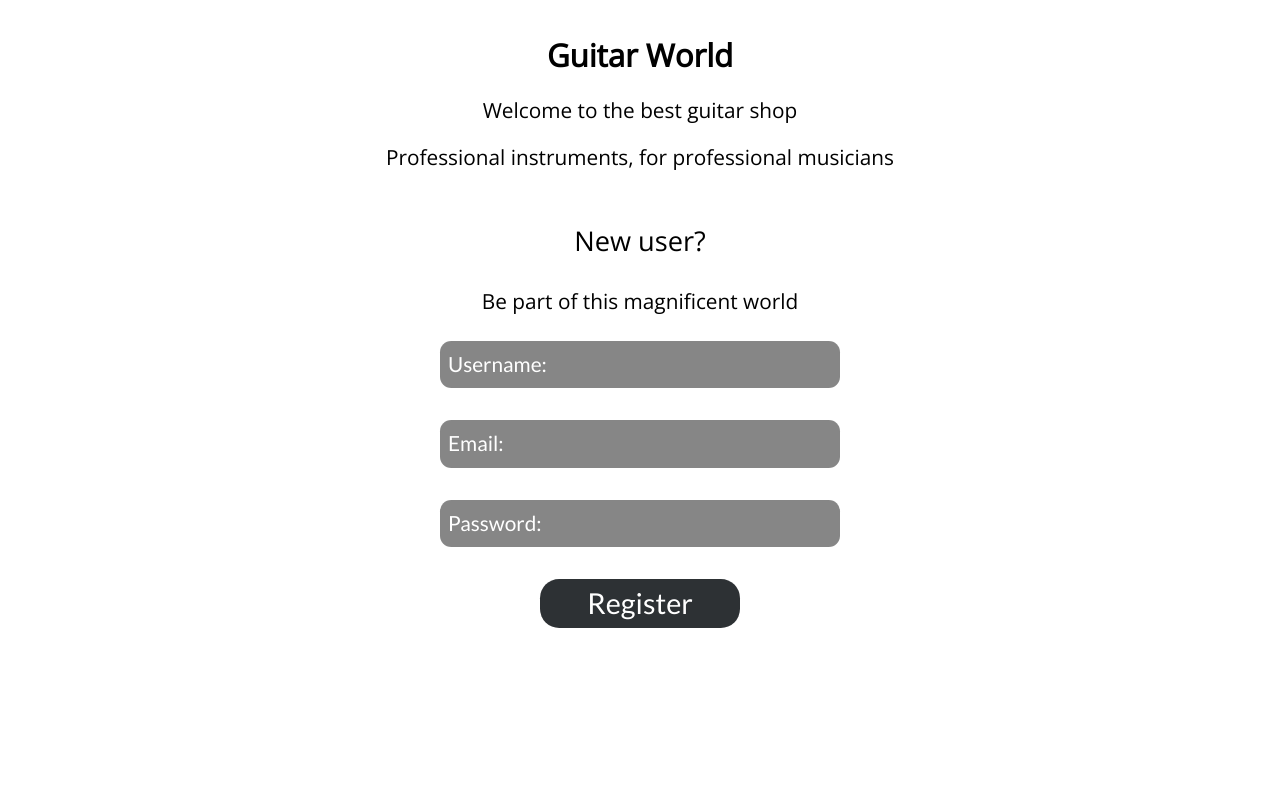
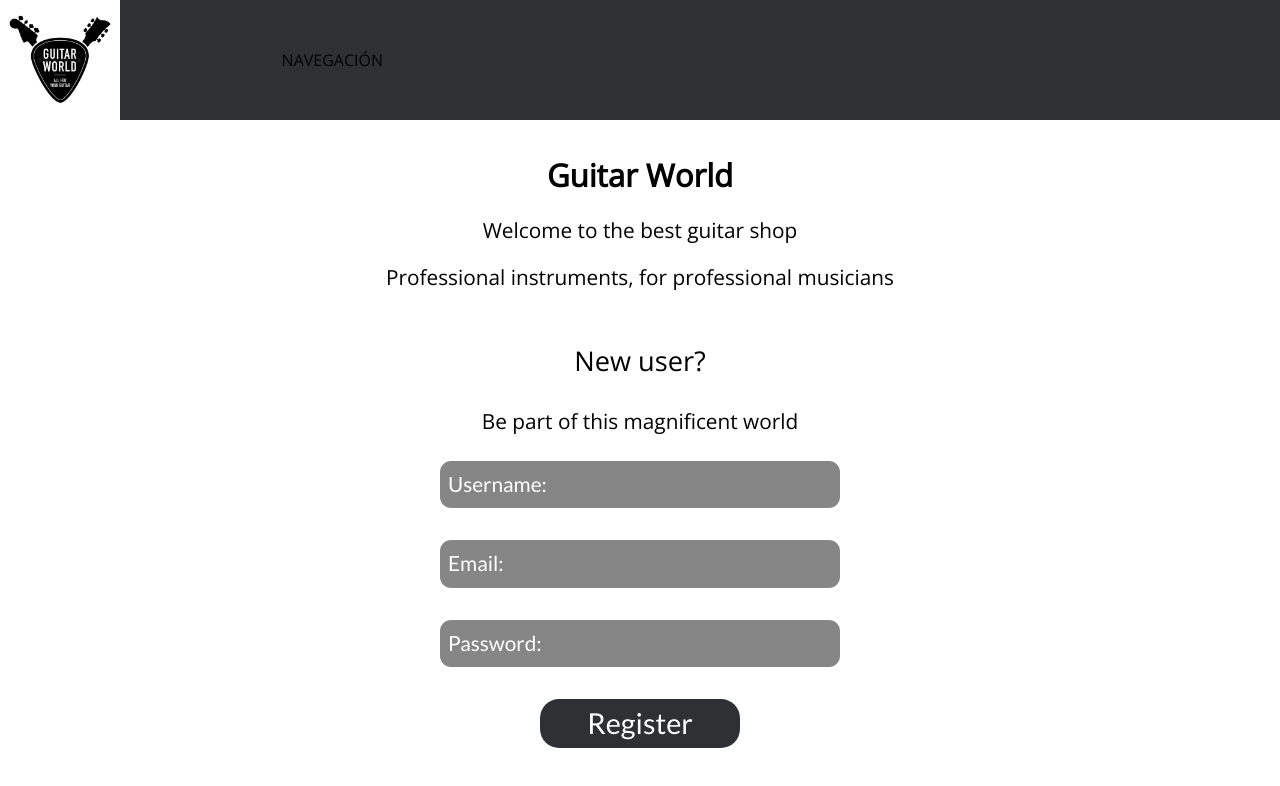
Before and after one commit to isdi-coders-2023/Leandro-Lupano-Final-Project-front-202301-mad, a React (Create React App) app: page / in a window 1280 px wide. Shown: the top 786 px of the page. Built offline with nearby package versions, Linux system fonts and the light colour scheme.

Commit message:
🏗️ Add header component

```diff
--- a/src/components/app/App.tsx
+++ b/src/components/app/App.tsx
@@ -1,8 +1,10 @@
 import { AppRouter } from '../app.router/app.router';
+import Header from '../header/header';
 
 function App() {
   return (
     <div className="App">
+      <Header></Header>
       <AppRouter></AppRouter>
     </div>
   );
--- /dev/null
+++ b/src/components/header/header.style.module.scss
@@ -0,0 +1,40 @@
+.header {
+  display: flex;
+  flex-direction: row;
+  height: 100px;
+  background-color: hsl(210, 11, 15, 0.95);
+
+  .headerLogo {
+    width: 35%;
+
+    .headerLogoImg {
+      width: 100px;
+    }
+  }
+
+  .headerNavMenu {
+    display: flex;
+    flex-direction: row;
+    align-items: center;
+    width: 65%;
+  }
+}
+
+@media screen and (min-width: 700px) {
+  .header {
+    height: 120px;
+    gap: 2rem;
+
+    .headerLogo {
+      width: 20%;
+
+      .headerLogoImg {
+        width: 120px;
+      }
+    }
+
+    .headerNavMenu {
+      width: 80%;
+    }
+  }
+}
--- /dev/null
+++ b/src/components/header/header.tsx
@@ -0,0 +1,19 @@
+import style from './header.style.module.scss';
+
+export default function Header() {
+  return (
+    <header className={style.header}>
+      <div className={style.headerLogo}>
+        <a href="/home">
+          <img
+            className={style.headerLogoImg}
+            src="./images/guitar-world-logo.png"
+            alt="guitar-world-logo"
+          />
+        </a>
+      </div>
+
+      <div className={style.headerNavMenu}>NAVEGACIÓN</div>
+    </header>
+  );
+}
```
Also changed, not shown: 1 other file (tests, documents, lock files or other folders).
